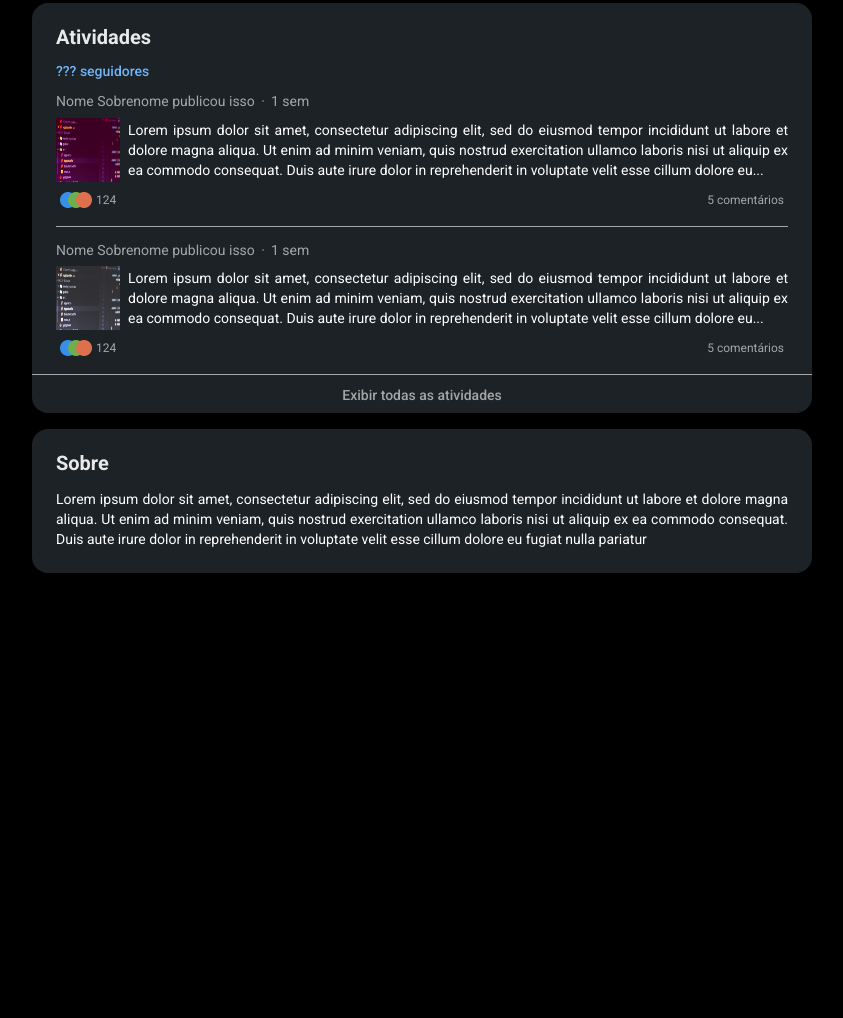
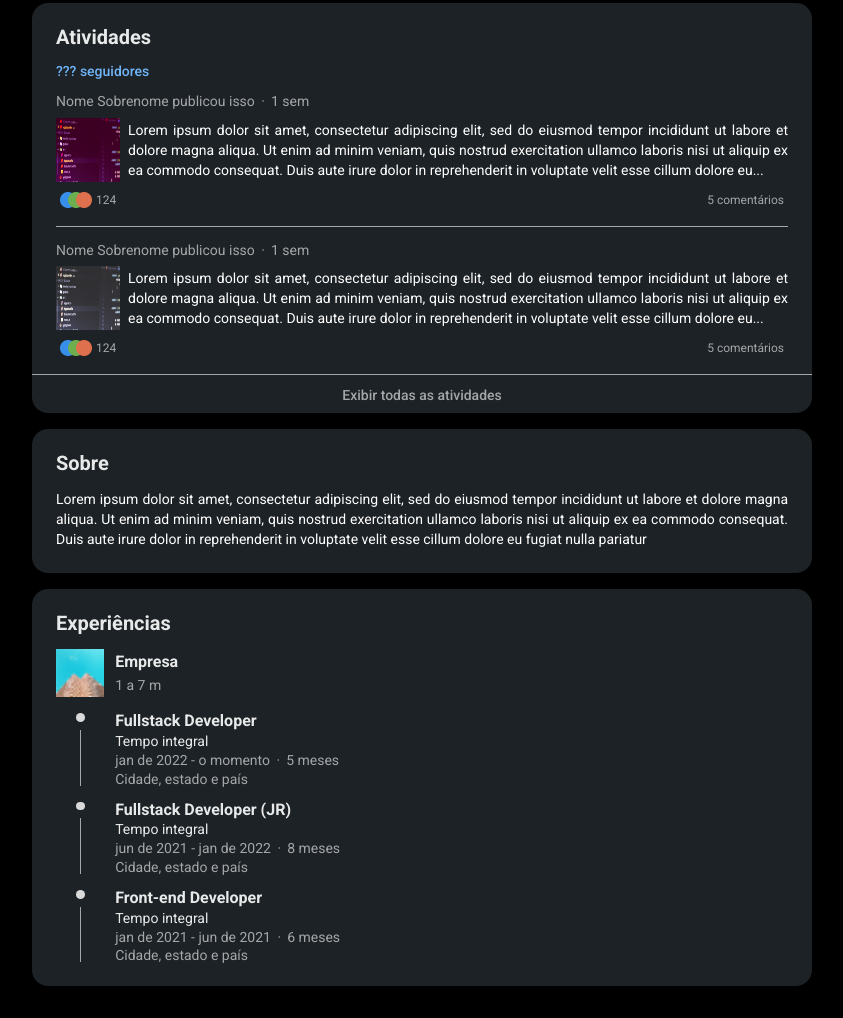
Before and after one commit to joaopedromf/7daysofcode-html-css-linkedin, a plain HTML site: page index.html in a window 1280 px wide. Shown: the part 938-1956 px from the top of the page, without its empty margins (218-1061 px from the left). Before the commit the page ends 1511 px from the top, so only its background shows below. Drawn offline with Linux system fonts and the light colour scheme.

Commit message:
Seção de experiências

```diff
--- a/index.html
+++ b/index.html
@@ -14,6 +14,7 @@
     <link rel="stylesheet" href="styles/secao-informacoes-principais.css">
     <link rel="stylesheet" href="styles/secao-destaques.css">
     <link rel="stylesheet" href="styles/secao-atividades.css">
+    <link rel="stylesheet" href="styles/secao-experiencias.css">
 </head>
 <body>
     <header class="cabecalho">
@@ -208,6 +209,65 @@
                     Lorem ipsum dolor sit amet, consectetur adipiscing elit, sed do eiusmod tempor incididunt ut labore et dolore magna aliqua. Ut enim ad minim veniam, quis nostrud exercitation ullamco laboris nisi ut aliquip ex ea commodo consequat. Duis aute irure dolor in reprehenderit in voluptate velit esse cillum dolore eu fugiat nulla pariatur
                 </p>
             </section>
+            <section class="experiencias card">
+                <h3 class="card-titulo">Experiências</h3>
+                <div class="experiencias__empresa">
+                    <div class="experiencias__info-empresa">
+                        <img src="./assets/empresa.png" alt="" class="experiencias__imagem-empresa">
+                        <div class="experiencias__descricao-empresa">
+                            <span class="experiencias__nome-empresa">Empresa</span>
+                            <span class="experiencias__tempo-empresa">1 a 7 m</span>
+                        </div>
+                    </div>
+                    <ul class="experiencias__lista-cargos">
+                        <li class="experiencias__cargo">
+                            <div class="experiencias__linha-tempo">
+                                <span></span>
+                                <span></span>
+                            </div>
+                            <div class="experiencias__info">
+                                <h4 class="experiencias__posicao">Fullstack Developer</h4>
+                                <span class="experiencias__tipo-emprego">Tempo integral</span>
+                                <div class="experiencias__duracao">
+                                    <span>jan de 2022 - o momento</span>
+                                    <span>5 meses</span>
+                                </div>
+                                <span class="experiencias__localizacao">Cidade, estado e país</span>
+                            </div>
+                        </li>
+                        <li class="experiencias__cargo">
+                            <div class="experiencias__linha-tempo">
+                                <span></span>
+                                <span></span>
+                            </div>
+                            <div class="experiencias__info">
+                                <h4 class="experiencias__posicao">Fullstack Developer (JR)</h4>
+                                <span class="experiencias__tipo-emprego">Tempo integral</span>
+                                <div class="experiencias__duracao">
+                                    <span>jun de 2021 - jan de 2022</span>
+                                    <span>8 meses</span>
+                                </div>
+                                <span class="experiencias__localizacao">Cidade, estado e país</span>
+                            </div>
+                        </li>
+                        <li class="experiencias__cargo">
+                            <div class="experiencias__linha-tempo">
+                                <span></span>
+                                <span></span>
+                            </div>
+                            <div class="experiencias__info">
+                                <h4 class="experiencias__posicao">Front-end Developer</h4>
+                                <span class="experiencias__tipo-emprego">Tempo integral</span>
+                                <div class="experiencias__duracao">
+                                    <span>jan de 2021 - jun de 2021</span>
+                                    <span>6 meses</span>
+                                </div>
+                                <span class="experiencias__localizacao">Cidade, estado e país</span>
+                            </div>
+                        </li>
+                    </ul>
+                </div>
+            </section>
         </main>
     </div>
 </body>
--- /dev/null
+++ b/styles/secao-experiencias.css
@@ -0,0 +1,103 @@
+.experiencias__empresa:not(:last-child){
+    margin-bottom: 1.5rem;
+}
+
+.experiencias__info-empresa{
+    display: flex;
+    align-items: center;
+    gap: .7rem;
+    margin-bottom: 1rem;
+}
+
+.experiencias__imagem-empresa{
+    width: 48px;
+    height: 48px;
+}
+
+.experiencias__descricao-empresa{
+    display: flex;
+    flex-direction: column;
+    gap: .5rem;
+}
+
+.experiencias__nome-empresa{
+    color: var(--texto-principal);
+    font-size: 1rem;
+    font-weight: 600;
+}
+
+.experiencias__tempo-empresa{
+    color: var(--texto-secundario);
+    font-size: 0.875rem;
+    font-weight: 400;
+}
+
+.experiencias__lista-cargos{
+    display: flex;
+    flex-direction: column;
+    gap: 1rem;
+}
+
+.experiencias__cargo{
+    display: flex;
+    gap: .7rem;
+}
+
+.experiencias__linha-tempo{
+    width: 48px;
+    display: flex;
+    flex-direction: column;
+    align-items: center;
+    gap: .5rem;
+}
+
+.experiencias__linha-tempo span:first-child{
+    display: inline-block;
+    width: 9px;
+    height: 9px;
+    background-color: #d9d9d9;
+    border-radius: 50%;
+}
+
+.experiencias__linha-tempo span:last-child{
+    display: inline-block;
+    width: 1px;
+    height: 80%;
+    background-color: var(--texto-secundario);
+}
+
+.experiencias__info{
+    display: flex;
+    flex-direction: column;
+    gap: .3rem;
+}
+
+.experiencias__posicao{
+    font-size: 1rem;
+    font-weight: 600;
+    color: var(--texto-principal);
+}
+
+.experiencias__tipo-emprego{
+    font-size: 0.875rem;
+    font-weight: 400;
+    color: var(--texto-principal);
+}
+
+.experiencias__duracao{
+    font-size: 0.875rem;
+    font-weight: 400;
+    color: var(--texto-secundario);
+}
+
+.experiencias__duracao span:last-child::before{
+    content: "\00b7";
+    margin: 0 6px 0 3px;
+    color: var(--texto-secundario);
+}
+
+.experiencias__localizacao{
+    font-size: 0.875rem;
+    font-weight: 400;
+    color: var(--texto-secundario);
+}
--- a/styles/style.css
+++ b/styles/style.css
@@ -38,6 +38,10 @@ main{
     width: 100%;
     padding: 1.5rem;
     box-sizing: border-box;
+}
+
+.card:last-child{
+    margin-bottom: 2rem;
 }
 
 .card-titulo{
```
